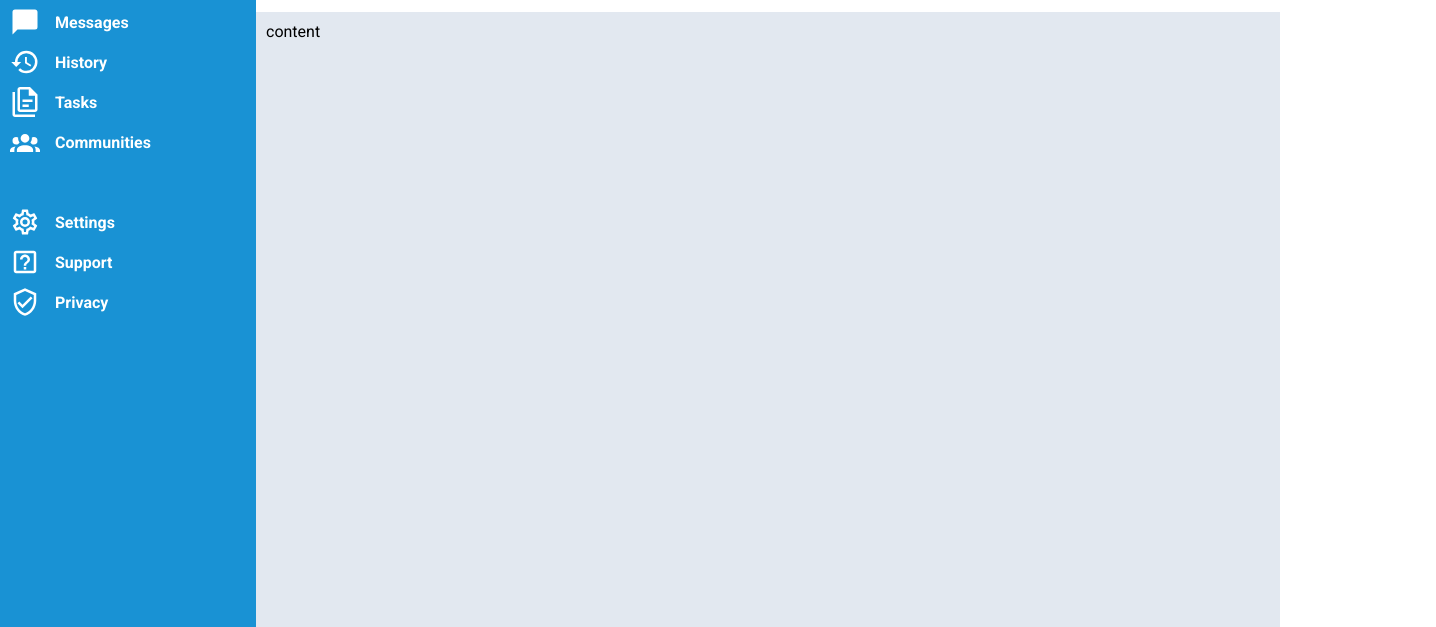
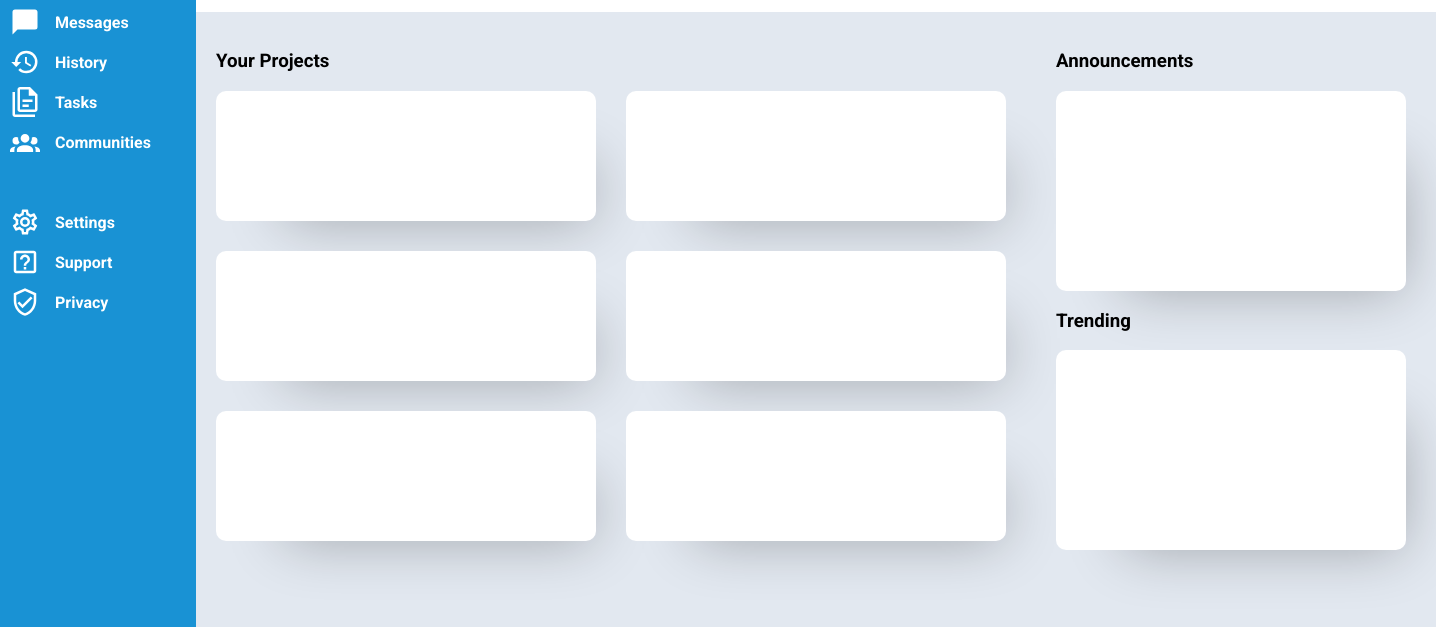
Before and after one commit to omar15hr/odin-project-admin-dashboard, a plain HTML site: page index.html in a window 1280 px wide. Shown: the part 173-800 px from the top of the page, 1436 px wide, since content can reach past the window. Drawn offline with Linux system fonts and the light colour scheme; a web font is replaced by a local one.

Commit message:
Semi finalizado el proyecto

```diff
--- a/index.html
+++ b/index.html
@@ -123,7 +123,37 @@
       </div>
 
       <div class="content">
-        content
+        <div class="parent">
+          <div class="child">
+            <h3>Your Projects</h3>
+            <div class="child-column">
+              <div class="grand-child"></div>
+              <div class="grand-child"></div>
+            </div>
+            <div class="child-column">
+              <div class="grand-child"></div>
+              <div class="grand-child"></div>
+            </div>
+            <div class="child-column">
+              <div class="grand-child"></div>
+              <div class="grand-child"></div>
+            </div>
+          </div>
+          <div class="child2">
+            <div>
+              <h3>Announcements</h3>
+              <div class="child2-column">
+                <div class="grand-child2"></div>
+              </div>
+            </div>
+            <div>
+              <h3>Trending</h3>
+              <div class="child2-column">
+                <div class="grand-child2"></div>
+              </div>
+            </div>
+          </div>
+        </div>
       </div>
 
     </div>
--- a/styles.css
+++ b/styles.css
@@ -125,3 +125,51 @@ body {
   background-color: #1992d4;
   color: white;
 }
+.parent {
+  display: flex;
+  flex-direction: row;
+  padding: 10px;
+}
+
+.child {
+  width: 600px;
+  height: 500px;
+  flex: 70%;
+}
+.child2{
+  width: 600px;
+  height: 500px;
+  flex: 30%;
+}
+.child-column {
+  display: flex;
+  flex-direction: row;
+  gap: 30px;
+}
+.grand-child {
+  border: 1px solid black;
+  width: 380px;
+  height: 130px;
+  background-color: white;
+  border: none;
+  border-radius: 10px;
+  margin-bottom: 30px;
+  -webkit-box-shadow: 32px 35px 59px -37px rgba(0,0,0,0.3);
+  -moz-box-shadow: 32px 35px 59px -37px rgba(0,0,0,0.3);
+  box-shadow: 32px 35px 59px -37px rgba(0,0,0,0.3);
+}
+
+.child2-column {
+  display: flex;
+  flex-direction: column;
+}
+.grand-child2 {
+  background-color: white;
+  border: none;
+  border-radius: 10px;
+  width: 350px;
+  height: 200px;
+  -webkit-box-shadow: 32px 35px 59px -37px rgba(0,0,0,0.3);
+  -moz-box-shadow: 32px 35px 59px -37px rgba(0,0,0,0.3);
+  box-shadow: 32px 35px 59px -37px rgba(0,0,0,0.3);
+}
```
